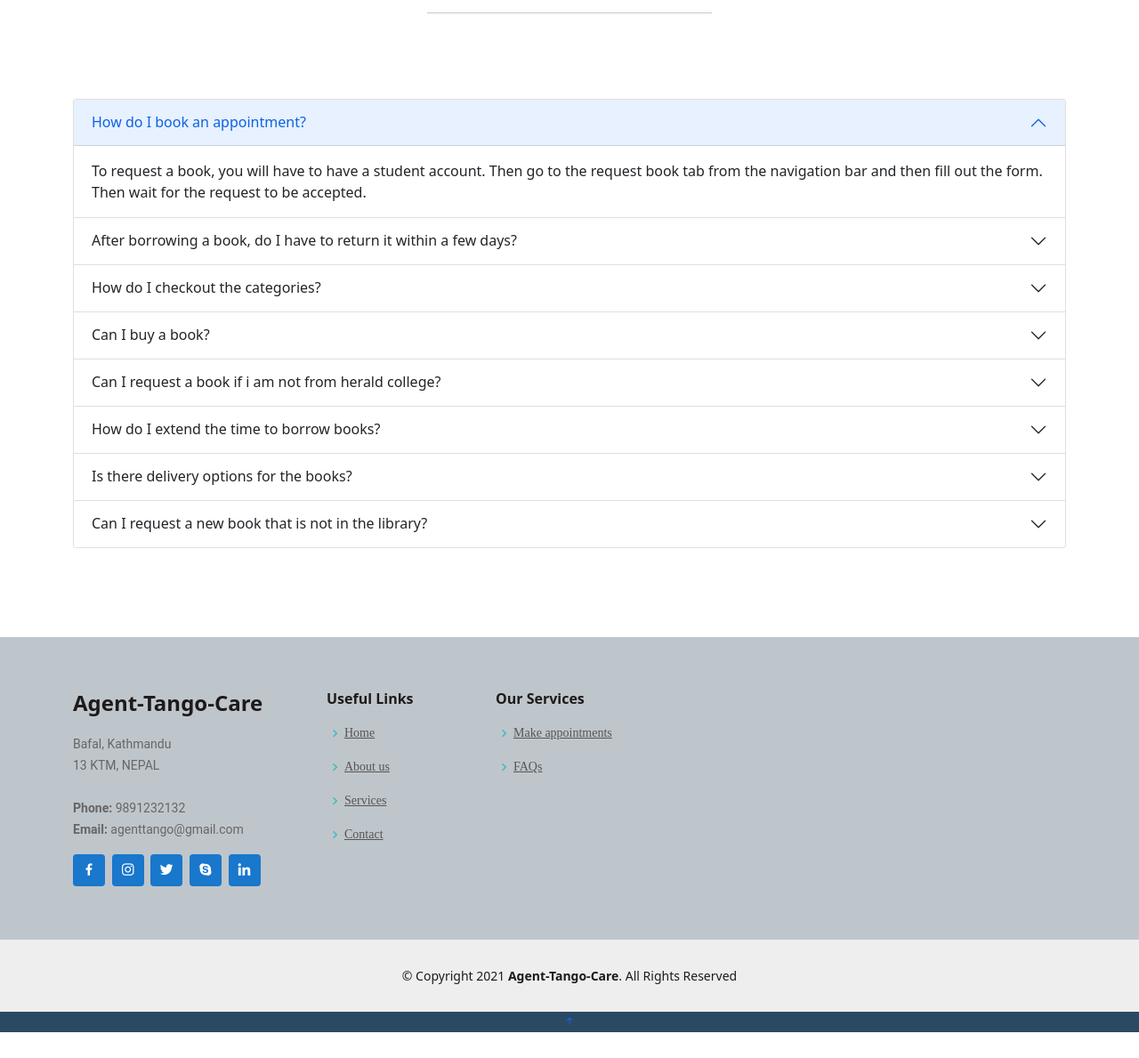
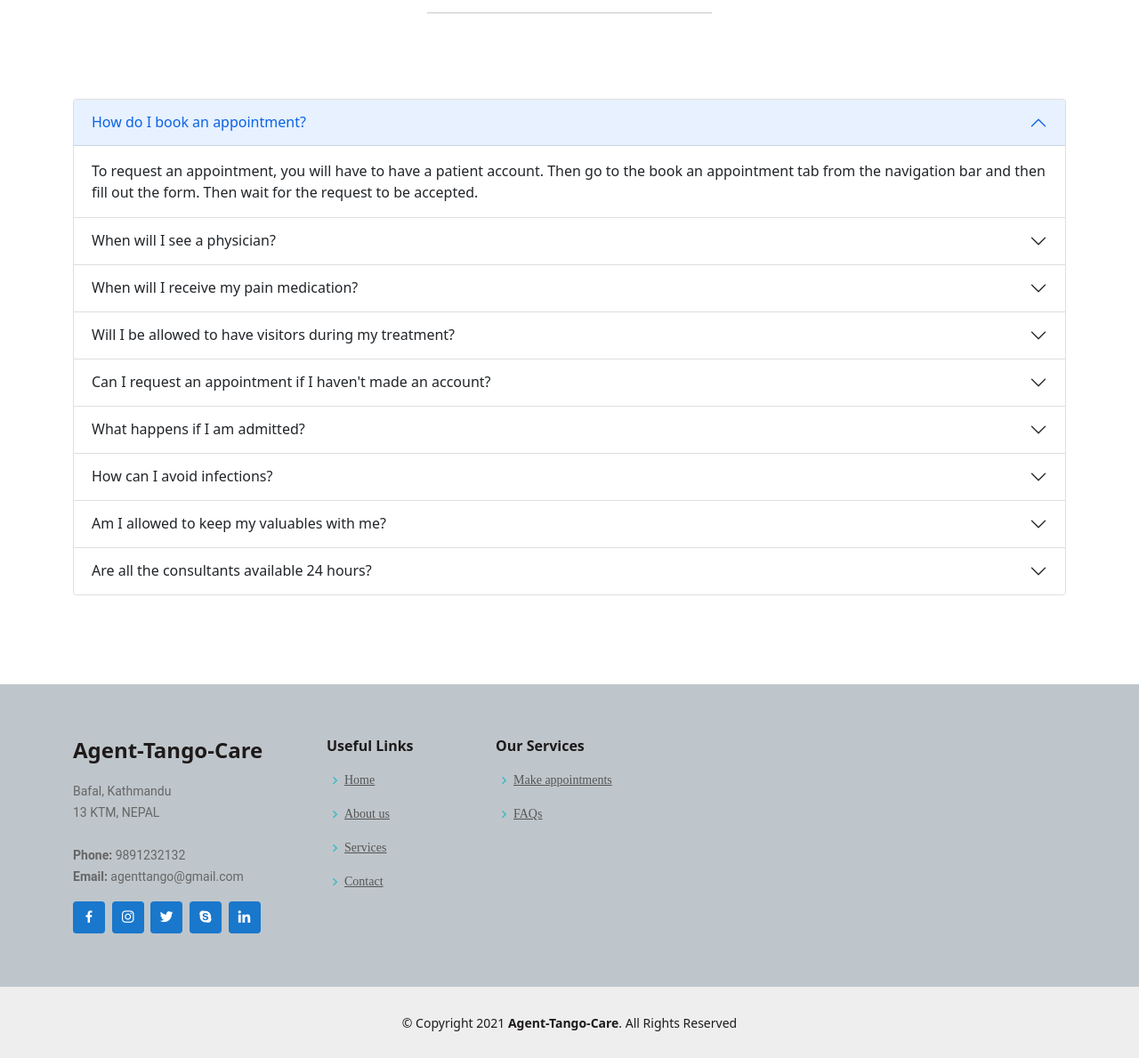
Before and after one commit to Rishabsrma/Final-Year-Project, a Django app: page /faq/ in a window 1280 px wide. Shown: the part 193-1382 px from the top of the page at 89% size. Before the commit the page ends 1353 px from the top, so only its background shows below. Run offline with Django 4.2, Linux system fonts and the light colour scheme; parts of the project's set-up code (start-up, migrations or seed data) failed here and were passed over; some libraries are stand-ins or nearby versions; some web fonts are replaced.

Commit message:
faq page

```diff
--- a/templates/faq.html
+++ b/templates/faq.html
@@ -22,91 +22,103 @@
           </h2>
           <div id="collapseOne" class="accordion-collapse collapse show" aria-labelledby="headingOne" data-bs-parent="#accordionExample">
             <div class="accordion-body">
-              To request a book, you will have to have a student account. Then go to the request book tab from the navigation bar and then fill out the form. Then wait for the request to be accepted.
+              To request an appointment, you will have to have a patient account. Then go to the book an appointment tab from the navigation bar and then fill out the form. Then wait for the request to be accepted.
             </div>
           </div>
         </div>
         <div class="accordion-item">
           <h2 class="accordion-header" id="headingTwo">
             <button class="accordion-button collapsed" type="button" data-bs-toggle="collapse" data-bs-target="#collapseTwo" aria-expanded="false" aria-controls="collapseTwo">
-              After borrowing a book, do I have to return it within a few days?
+              When will I see a physician?
             </button>
           </h2>
           <div id="collapseTwo" class="accordion-collapse collapse" aria-labelledby="headingTwo" data-bs-parent="#accordionExample">
             <div class="accordion-body">
-              You can set the date by yourself but if it is more than for 6 weeks, librarian might reject your request.
+              All patients are first triaged by an ER nurse. Then patients are evaluated by a physician. Patients who have a higher acuity of illness (i.e. heart attack or stroke) may be treated before those patients with less severe conditions (laceration, sprained ankle, etc.). Your patience is always appreciated.
             </div>
           </div>
         </div>
         <div class="accordion-item">
           <h2 class="accordion-header" id="headingThree">
             <button class="accordion-button collapsed" type="button" data-bs-toggle="collapse" data-bs-target="#collapseThree" aria-expanded="false" aria-controls="collapseThree">
-              How do I checkout the categories?
+              When will I receive my pain medication?
             </button>
           </h2>
           <div id="collapseThree" class="accordion-collapse collapse" aria-labelledby="headingThree" data-bs-parent="#accordionExample">
             <div class="accordion-body">
-              Go to the navbar and find categories on the second tab. click on it and you will be directed to the categories page where you can browse books based on their genre.
+              Because pain medication can mask important clues to your medical condition, it may not be given until tests are completed and the physician has evaluated the results. However, treatment for pain is important so please let your nurse or physician know when you are experiencing pain or if there is no relief from the medication that was prescribed.
             </div>
           </div>
         </div>
         <div class="accordion-item">
           <h2 class="accordion-header" id="headingFour">
             <button class="accordion-button collapsed" type="button" data-bs-toggle="collapse" data-bs-target="#collapseFour" aria-expanded="false" aria-controls="collapseFour">
-              Can I buy a book?
+              Will I be allowed to have visitors during my treatment?
             </button>
           </h2>
           <div id="collapseFour" class="accordion-collapse collapse" aria-labelledby="headingFour" data-bs-parent="#accordionExample">
             <div class="accordion-body">
-              No, libraries are not meant to sell books.
+              Yes, usually, but the number of visitors in the emergency treatment area is kept to a minimum.
             </div>
           </div>
         </div>
         <div class="accordion-item">
           <h2 class="accordion-header" id="headingFive">
             <button class="accordion-button collapsed" type="button" data-bs-toggle="collapse" data-bs-target="#collapseFive" aria-expanded="false" aria-controls="collapseFive">
-              Can I request a book if i am not from herald college?
+              Can I request an appointment if I haven't made an account?
             </button>
           </h2>
           <div id="collapseFive" class="accordion-collapse collapse" aria-labelledby="headingFive" data-bs-parent="#accordionExample">
             <div class="accordion-body">
-              Sorry, our services are only limited to Herald students. Maybe in the future, other students could be able to borrow books but not now.
+              Sorry, our services are only limited to Agent Tango users. Maybe in the future, we will see.
             </div>
           </div>
         </div>
         <div class="accordion-item">
             <h2 class="accordion-header" id="headingSix">
               <button class="accordion-button collapsed" type="button" data-bs-toggle="collapse" data-bs-target="#collapseSix" aria-expanded="false" aria-controls="collapseSix">
-                How do I extend the time to borrow books?
+                What happens if I am admitted?
               </button>
             </h2>
             <div id="collapseSix" class="accordion-collapse collapse" aria-labelledby="headingSix" data-bs-parent="#accordionExample">
               <div class="accordion-body">
-                You cannnot extend your time. Please return the books in time.
+                Upon admission to the hospital, you will remain in the Emergency Department until your inpatient room is ready.
               </div>
             </div>
           </div>
           <div class="accordion-item">
             <h2 class="accordion-header" id="headingSeven">
               <button class="accordion-button collapsed" type="button" data-bs-toggle="collapse" data-bs-target="#collapseSeven" aria-expanded="false" aria-controls="collapseSeven">
-                Is there delivery options for the books?
+                How can I avoid infections?
               </button>
             </h2>
             <div id="collapseSeven" class="accordion-collapse collapse" aria-labelledby="headingSeven" data-bs-parent="#accordionExample">
               <div class="accordion-body">
-                No, you will have to pick up the books by yourself.
+                While at a Agent Tango health care, all the usual rules about personal hygiene apply, and then some. Frequent hand washing and dressing changes are important. Urinary catheter drainage bags should be kept below hip level. Also, if you have relatives who aren't feeling well, discourage them from visiting you until they are over their illness.
               </div>
             </div>
           </div>
           <div class="accordion-item">
             <h2 class="accordion-header" id="headingEight">
               <button class="accordion-button collapsed" type="button" data-bs-toggle="collapse" data-bs-target="#collapseEight" aria-expanded="false" aria-controls="collapseEight">
-                Can I request a new book that is not in the library?
+                Am I allowed to keep my valuables with me?
               </button>
             </h2>
             <div id="collapseEight" class="accordion-collapse collapse" aria-labelledby="headingEight" data-bs-parent="#accordionExample">
               <div class="accordion-body">
-                No, you can only request the books that are in the library.
+                Although we do our utmost to ensure the safety of your personal possessions, valuables, money and cell phones, these items are kept on our premises completely at your own risk.
+              </div>
+            </div>
+          </div>
+          <div class="accordion-item">
+            <h2 class="accordion-header" id="headingNine">
+              <button class="accordion-button collapsed" type="button" data-bs-toggle="collapse" data-bs-target="#collapseNine" aria-expanded="false" aria-controls="collapseNine">
+                Are all the consultants available 24 hours?
+              </button>
+            </h2>
+            <div id="collapseNine" class="accordion-collapse collapse" aria-labelledby="headingNine" data-bs-parent="#accordionExample">
+              <div class="accordion-body">
+                All the consultants are full-time employees of the hospital; hence, outpatient services are available on all working days. We have doctors in the positions of medical and surgical registrars, junior and senior registrars, and junior and senior residents, thus offering 24 hours coverage in areas such as Casualty, Wards, Intensive Care Units and Post Op recovery areas.
               </div>
             </div>
           </div>
```
Also changed, not shown: media/profile_pics/patient1.jpg.
